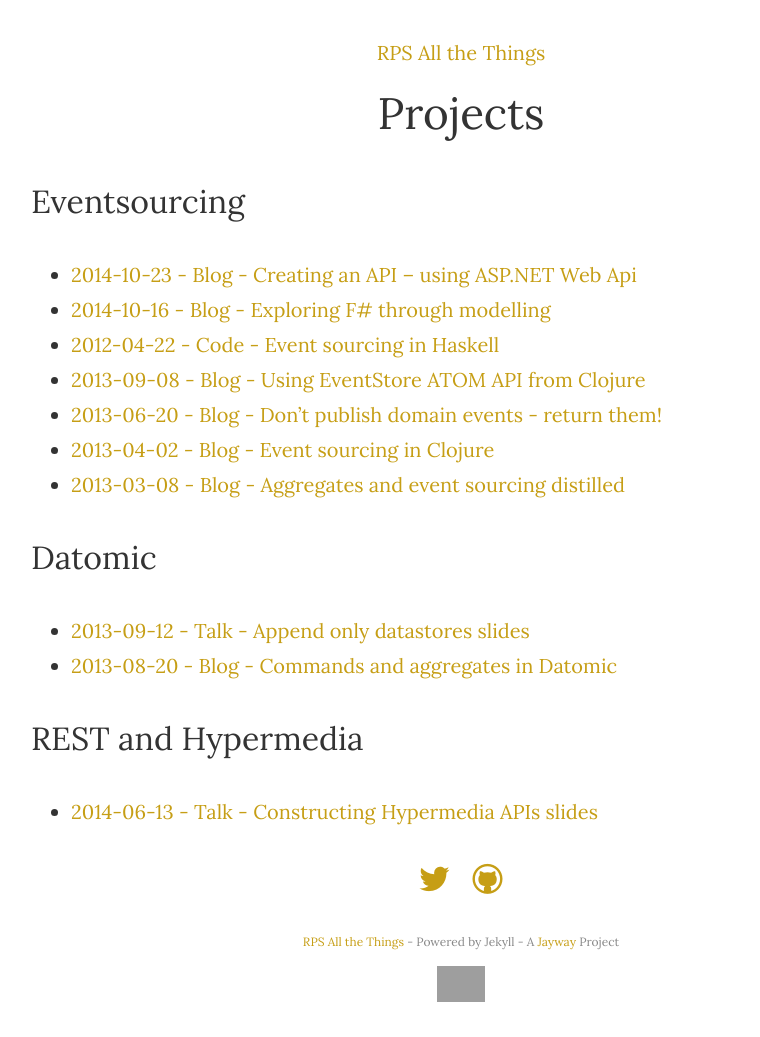
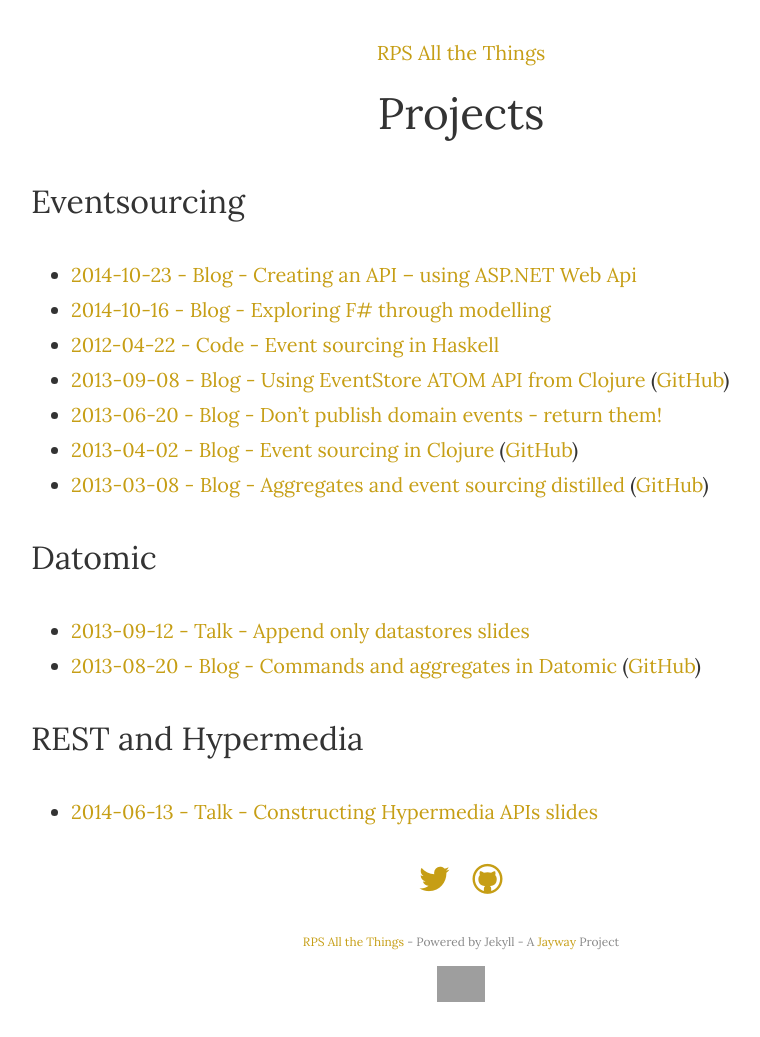
Before and after one commit to jayway/rpsallthethings, a Jekyll site: the page built from projects.md, in a window 1280 px wide. Shown: the whole page, without its empty margins (179-939 px from the left). Built offline with Jekyll 4.4.1, drawn with Linux system fonts in a browser that asks for light colours; comment, search, counter and statistics services are not loaded; grey boxes are pictures that could not be loaded.

Commit message:
Added github links

```diff
--- a/projects.md
+++ b/projects.md
@@ -8,15 +8,15 @@
 * [2014-10-23 - Blog - Creating an API – using ASP.NET Web Api](http://www.jayway.com/2014/10/23/creating-an-api-for-a-rock-paper-scissors-game-using-asp-net-web-api/)
 * [2014-10-16 - Blog - Exploring F# through modelling](http://www.jayway.com/2014/10/16/exploring-f-through-modeling-4/)
 * [2012-04-22 - Code - Event sourcing in Haskell](https://bitbucket.org/owickstrom/ues-haskell/src)
-* [2013-09-08 - Blog - Using EventStore ATOM API from Clojure](http://www.jayway.com/2013/09/08/using-eventstore-atom-api-from-clojure/)
+* [2013-09-08 - Blog - Using EventStore ATOM API from Clojure](http://www.jayway.com/2013/09/08/using-eventstore-atom-api-from-clojure/) ([GitHub](https://github.com/jankronquist/rock-paper-scissors-in-clojure/tree/master/eventstore))
 * [2013-06-20 - Blog - Don't publish domain events - return them!](http://www.jayway.com/2013/06/20/dont-publish-domain-events-return-them/)
-* [2013-04-02 - Blog - Event sourcing in Clojure](http://www.jayway.com/2013/04/02/event-sourcing-in-clojure/)
-* [2013-03-08 - Blog - Aggregates and event sourcing distilled](http://www.jayway.com/2013/03/08/aggregates-event-sourcing-distilled/)
+* [2013-04-02 - Blog - Event sourcing in Clojure](http://www.jayway.com/2013/04/02/event-sourcing-in-clojure/) ([GitHub](https://github.com/jankronquist/rock-paper-scissors-in-clojure))
+* [2013-03-08 - Blog - Aggregates and event sourcing distilled](http://www.jayway.com/2013/03/08/aggregates-event-sourcing-distilled/) ([GitHub](https://github.com/jankronquist/rock-paper-scissors-in-java))
 
 ## Datomic
 
 * [2013-09-12 - Talk - Append only datastores](http://www.slideshare.net/jankronquist/append-only-data-stores) [slides](http://www.slideshare.net/jankronquist/append-only-data-stores)
-* [2013-08-20 - Blog - Commands and aggregates in Datomic](http://www.jayway.com/2013/08/20/commands-and-aggregates-in-datomic/)
+* [2013-08-20 - Blog - Commands and aggregates in Datomic](http://www.jayway.com/2013/08/20/commands-and-aggregates-in-datomic/) ([GitHub](https://github.com/jankronquist/rock-paper-scissors-in-clojure/tree/master/datomic))
 
 ## REST and Hypermedia
 
```
